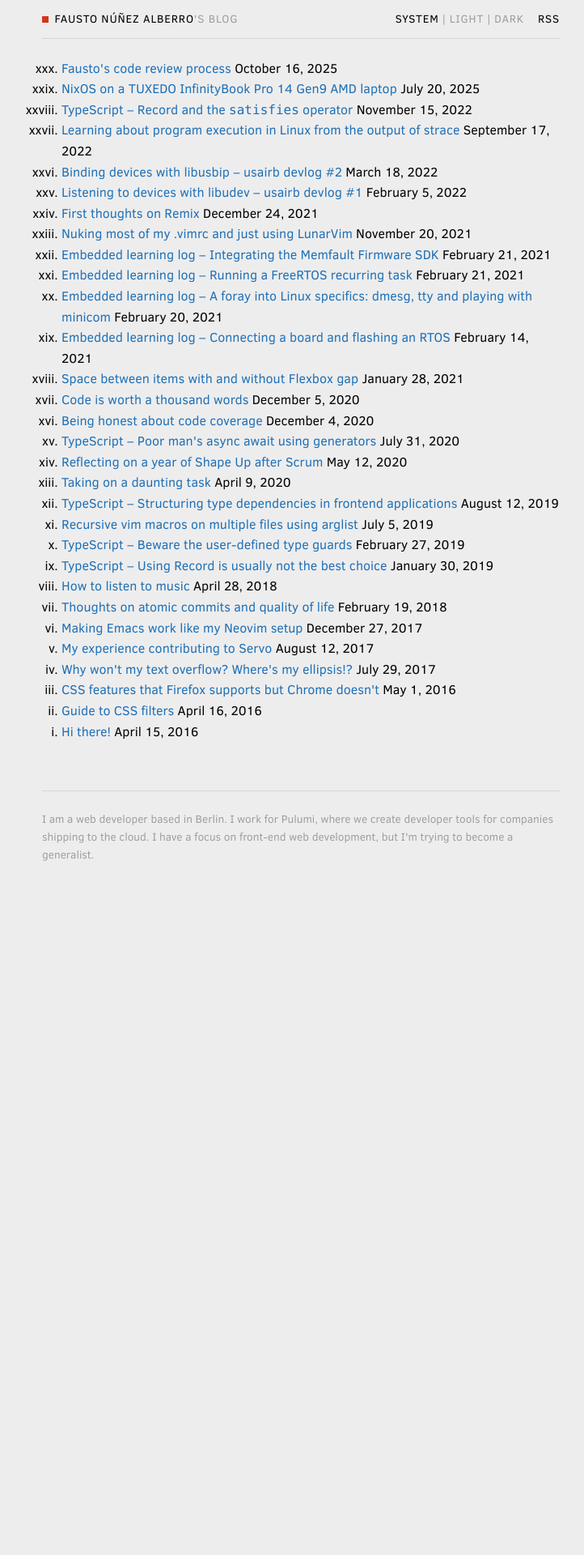
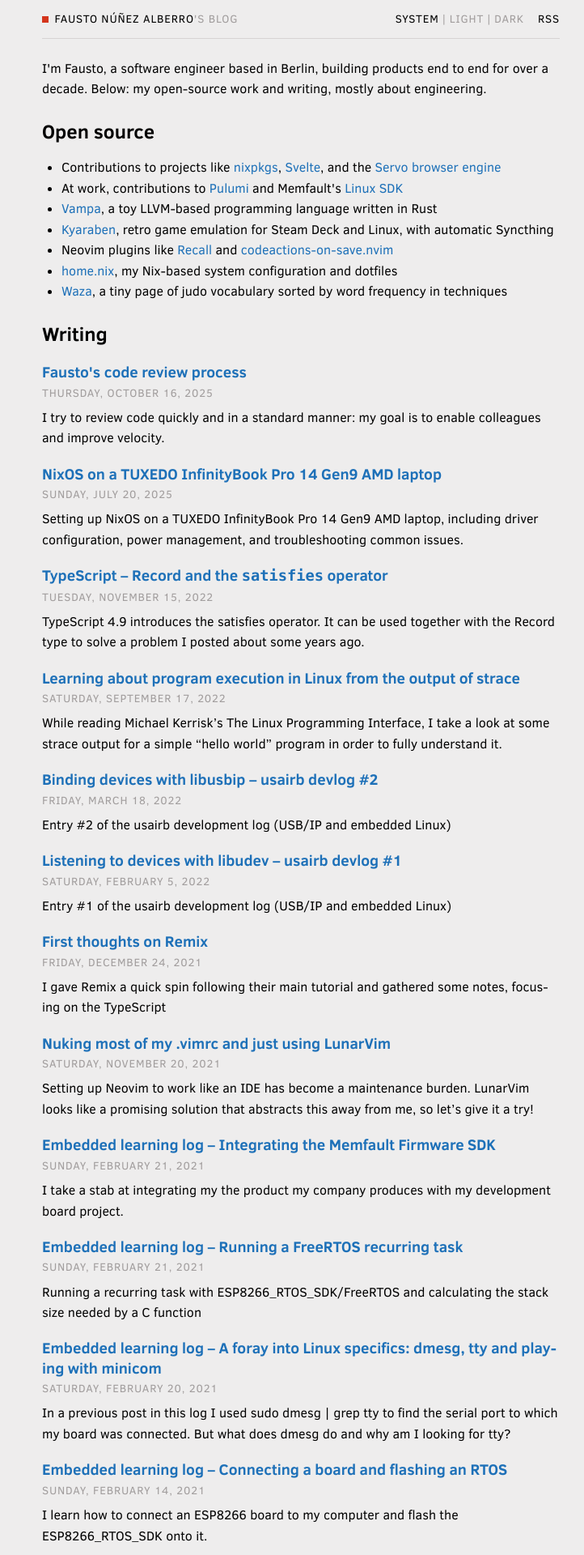
Before and after one commit to fnune/fnune.github.io, a Jekyll site: the page built from index.html, in a window 1280 px wide. Shown: the top 1920 px of the page at 81% size, without its empty margins (268-990 px from the left). Built offline with Jekyll 4.4.1, drawn with Linux system fonts in a browser that asks for light colours; before the commit the page ends 1114 px from its top, so only the background shows below that; some of the changed text lies outside the part shown.

Commit message:
Rework home page with intro, open-source, and writing sections

```diff
--- a/_includes/posts.html
+++ b/_includes/posts.html
@@ -1,8 +1,13 @@
-<ol type="i" reversed>
+<div class="post-list">
   {% for post in include.posts %}
-  <li>
-    <a href="{{ post.url | prepend: site.baseurl }}">{{ post.title }}</a>
-    <time datetime="{{ post.date | date_to_xmlschema }}">{{ post.date | date: '%B %-d, %Y' }}</time>
-  </li>
+  <article class="post-entry">
+    <h3 class="post-entry-title">
+      <a href="{{ post.url | prepend: site.baseurl }}">{{ post.title }}</a>
+    </h3>
+    <p class="post-entry-meta">
+      <time datetime="{{ post.date | date_to_xmlschema }}">{{ post.date | date: "%A, %B %-d, %Y" }}</time>
+    </p>
+    <p class="post-entry-excerpt">{{ post.excerpt | markdownify | strip_html | strip_newlines | truncate: 200 }}</p>
+  </article>
   {% endfor %}
-</ol>
+</div>
--- a/_scss/main.scss
+++ b/_scss/main.scss
@@ -253,6 +253,38 @@ a {
   color: var(--muted);
 }
 
+.intro {
+  margin: 0 0 $block-spacing;
+}
+
+.home-section {
+  margin-bottom: $block-spacing;
+
+  h2 {
+    margin-bottom: $intro-spacing;
+  }
+}
+
+.post-entry {
+  margin-bottom: $paragraph-spacing;
+}
+
+.post-entry-title {
+  margin-bottom: 0.2rem;
+}
+
+.post-entry-meta {
+  margin: 0 0 0.4rem;
+  font-size: $small-font-size;
+  text-transform: uppercase;
+  letter-spacing: 0.06em;
+  color: var(--muted);
+}
+
+.post-entry-excerpt {
+  margin: 0;
+}
+
 .colophon {
   margin-top: calc(#{$block-spacing} * 2.5);
   padding-top: $block-spacing;
--- a/index.html
+++ b/index.html
@@ -2,4 +2,67 @@
 layout: default
 ---
 
-{% include posts.html posts=site.posts %}
+<section class="intro">
+  <p>
+    I'm Fausto, a software engineer based in Berlin, building products end to end for over a decade. Below: my
+    open-source work and writing, mostly about engineering.
+  </p>
+</section>
+
+<section class="home-section">
+  <h2>Open source</h2>
+  <ul class="project-list">
+    <li>
+      Contributions to projects like
+      <a href="https://github.com/NixOS/nixpkgs/pulls?q=author%3Afnune" target="_blank" rel="noopener noreferrer"
+        >nixpkgs</a
+      >,
+      <a
+        href="https://github.com/sveltejs/language-tools/pulls?q=author%3Afnune"
+        target="_blank"
+        rel="noopener noreferrer"
+        >Svelte</a
+      >, and the
+      <a href="https://github.com/servo/servo/pulls?q=author%3Afnune" target="_blank" rel="noopener noreferrer"
+        >Servo browser engine</a
+      >
+    </li>
+    <li>
+      At work, contributions to
+      <a href="https://github.com/pulumi/pulumi/pulls?q=author%3Afnune" target="_blank" rel="noopener noreferrer"
+        >Pulumi</a
+      >
+      and Memfault's
+      <a href="https://github.com/memfault/memfault-linux-sdk" target="_blank" rel="noopener noreferrer">Linux SDK</a>
+    </li>
+    <li>
+      <a href="https://github.com/fnune/vampa" target="_blank" rel="noopener noreferrer">Vampa</a>, a toy LLVM-based
+      programming language written in Rust
+    </li>
+    <li>
+      <a href="https://kyaraben.org" target="_blank" rel="noopener noreferrer">Kyaraben</a>, retro game emulation for
+      Steam Deck and Linux, with automatic Syncthing
+    </li>
+    <li>
+      Neovim plugins like
+      <a href="https://github.com/fnune/recall.nvim" target="_blank" rel="noopener noreferrer">Recall</a>
+      and
+      <a href="https://github.com/fnune/codeactions-on-save.nvim" target="_blank" rel="noopener noreferrer"
+        >codeactions-on-save.nvim</a
+      >
+    </li>
+    <li>
+      <a href="https://github.com/fnune/home.nix" target="_blank" rel="noopener noreferrer">home.nix</a>, my Nix-based
+      system configuration and dotfiles
+    </li>
+    <li>
+      <a href="https://fnune.com/waza" target="_blank" rel="noopener noreferrer">Waza</a>, a tiny page of judo
+      vocabulary sorted by word frequency in techniques
+    </li>
+  </ul>
+</section>
+
+<section class="home-section">
+  <h2>Writing</h2>
+  {% include posts.html posts=site.posts %}
+</section>
```
